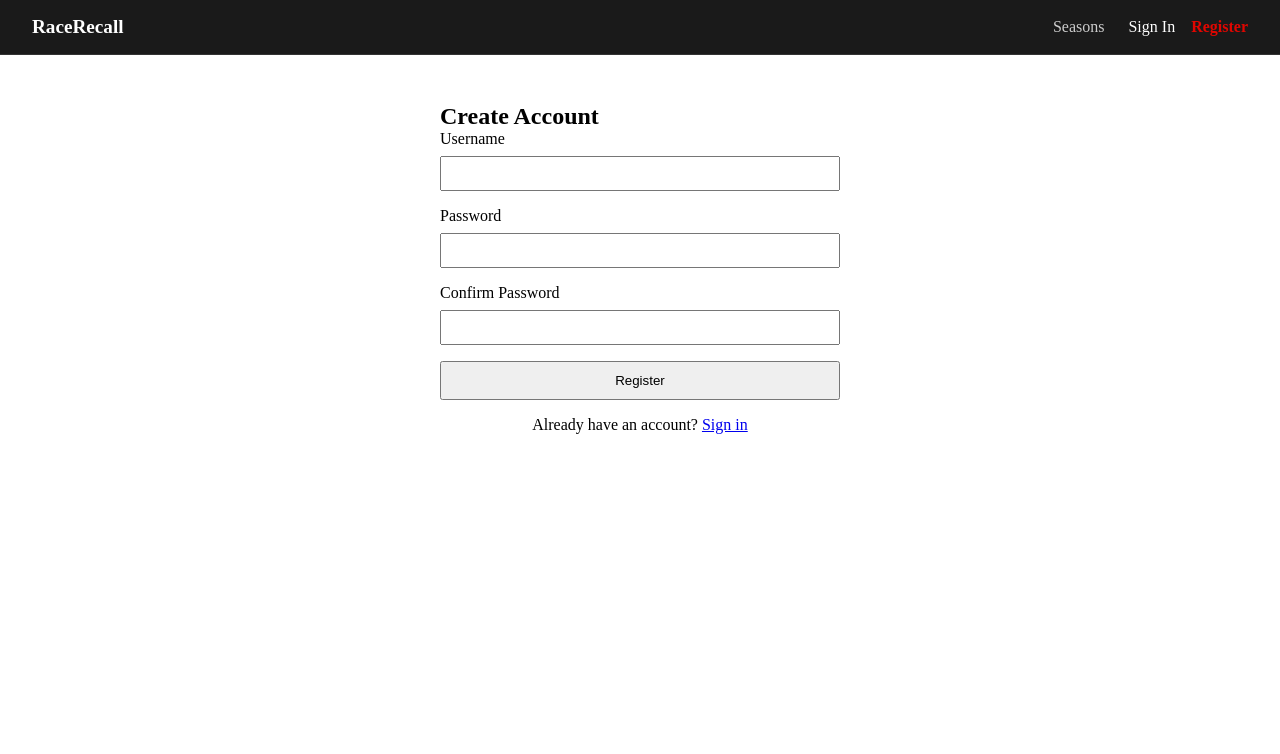
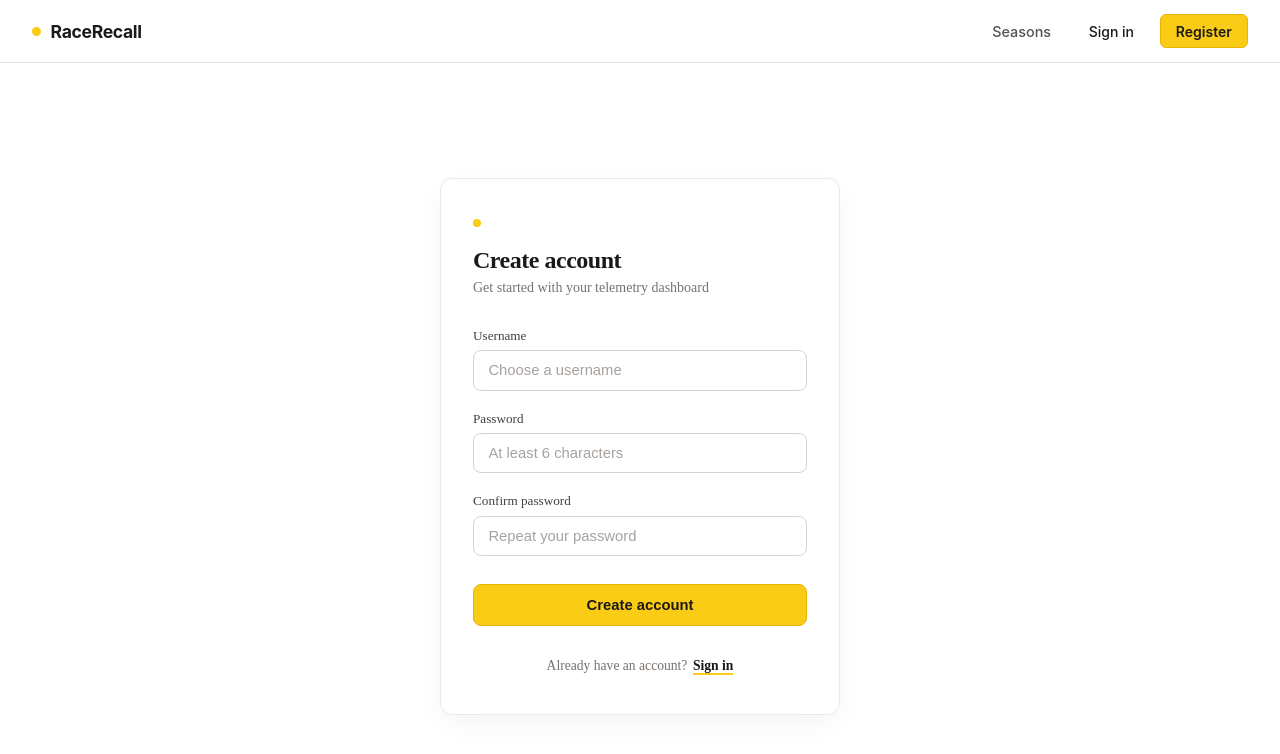
Before and after one commit to alextrifan1/racerecall-frontend, a React (Vite) app: page /register in a window 1280 px wide. Shown: the top 754 px of the page. Built offline with nearby package versions, Linux system fonts and the light colour scheme; no server answers.

Commit message:
style changes

```diff
--- a/src/components/Navbar.jsx
+++ b/src/components/Navbar.jsx
@@ -1,6 +1,7 @@
 import React from 'react';
 import { Link, useNavigate } from 'react-router-dom';
 import { useAuth } from '../context/AuthContext';
+import styles from './Navbar.module.css';
 
 export const Navbar = () => {
     const { isAuthenticated, username, logout } = useAuth();
@@ -12,52 +13,35 @@ export const Navbar = () => {
     };
 
     return (
-        <nav style={{
-            display: 'flex',
-            justifyContent: 'space-between',
-            alignItems: 'center',
-            padding: '1rem 2rem',
-            borderBottom: '1px solid #333',
-            backgroundColor: '#1a1a1a',
-            color: '#fff'
-        }}>
-            <div style={{ fontWeight: 'bold', fontSize: '1.2rem' }}>
-                <Link to="/" style={{ color: '#fff', textDecoration: 'none' }}>
+        <nav className={styles.navbar}>
+            <div className={styles.brandGroup}>
+                <span className={styles.brandDot} />
+                <Link to="/" className={styles.brandLink}>
                     RaceRecall
                 </Link>
             </div>
 
-            <div style={{ display: 'flex', alignItems: 'center', gap: '1.5rem' }}>
-                <Link to="/" style={{ color: '#ccc', textDecoration: 'none' }}>
+            <div className={styles.navLinks}>
+                <Link to="/" className={styles.link}>
                     Seasons
                 </Link>
 
                 {isAuthenticated ? (
                     <>
-            <span style={{ color: '#888' }}>
-              User: <strong style={{ color: '#fff' }}>{username}</strong>
-            </span>
-                        <button
-                            onClick={handleLogout}
-                            style={{
-                                padding: '6px 12px',
-                                backgroundColor: '#e10600',
-                                border: 'none',
-                                borderRadius: '4px',
-                                color: '#fff',
-                                cursor: 'pointer',
-                                fontWeight: 'bold'
-                            }}
-                        >
-                            Sign Out
+                        <div className={styles.userBadge}>
+                            <span>Driver:</span>
+                            <span className={styles.userName}>{username}</span>
+                        </div>
+                        <button onClick={handleLogout} className={styles.logoutBtn}>
+                            Sign out
                         </button>
                     </>
                 ) : (
-                    <div style={{ display: 'flex', gap: '1rem' }}>
-                        <Link to="/login" style={{ color: '#fff', textDecoration: 'none' }}>
-                            Sign In
+                    <div className={styles.authGroup}>
+                        <Link to="/login" className={styles.signInLink}>
+                            Sign in
                         </Link>
-                        <Link to="/register" style={{ color: '#e10600', textDecoration: 'none', fontWeight: 'bold' }}>
+                        <Link to="/register" className={styles.registerBtn}>
                             Register
                         </Link>
                     </div>
--- /dev/null
+++ b/src/components/Navbar.module.css
@@ -0,0 +1,122 @@
+.navbar {
+    display: flex;
+    justify-content: space-between;
+    align-items: center;
+    padding: 0.9rem 2rem;
+    background-color: #ffffff;
+    border-bottom: 1px solid #e7e5e4;
+    font-family: -apple-system, BlinkMacSystemFont, 'Inter', 'Segoe UI', Roboto, sans-serif;
+    position: sticky;
+    top: 0;
+    z-index: 50;
+}
+
+.brandGroup {
+    display: flex;
+    align-items: center;
+    gap: 0.6rem;
+}
+
+.brandDot {
+    width: 9px;
+    height: 9px;
+    background-color: #facc15;
+    border-radius: 50%;
+    display: inline-block;
+}
+
+.brandLink {
+    font-size: 1.1rem;
+    font-weight: 700;
+    letter-spacing: -0.02em;
+    color: #1c1917;
+    text-decoration: none;
+}
+
+.navLinks {
+    display: flex;
+    align-items: center;
+    gap: 1.5rem;
+}
+
+.link {
+    font-size: 0.9rem;
+    font-weight: 500;
+    color: #57534e;
+    text-decoration: none;
+    transition: color 0.15s ease;
+}
+
+.link:hover {
+    color: #1c1917;
+}
+
+.userBadge {
+    font-size: 0.875rem;
+    color: #78716c;
+    display: flex;
+    align-items: center;
+    gap: 0.35rem;
+}
+
+.userName {
+    font-weight: 600;
+    color: #1c1917;
+}
+
+.logoutBtn {
+    padding: 0.45rem 0.85rem;
+    background-color: #f5f5f4;
+    border: 1px solid #e7e5e4;
+    border-radius: 6px;
+    color: #44403c;
+    font-size: 0.85rem;
+    font-weight: 500;
+    cursor: pointer;
+    transition: background-color 0.15s ease, color 0.15s ease, border-color 0.15s ease;
+}
+
+.logoutBtn:hover {
+    background-color: #fee2e2;
+    border-color: #fecaca;
+    color: #dc2626;
+}
+
+.authGroup {
+    display: flex;
+    align-items: center;
+    gap: 0.75rem;
+}
+
+.signInLink {
+    padding: 0.45rem 0.85rem;
+    color: #1c1917;
+    text-decoration: none;
+    font-size: 0.875rem;
+    font-weight: 500;
+    transition: color 0.15s ease;
+}
+
+.signInLink:hover {
+    color: #78716c;
+}
+
+.registerBtn {
+    padding: 0.45rem 0.95rem;
+    background-color: #facc15;
+    border: 1px solid #eab308;
+    border-radius: 6px;
+    color: #1c1917;
+    text-decoration: none;
+    font-size: 0.875rem;
+    font-weight: 600;
+    transition: background-color 0.15s ease, transform 0.1s ease;
+}
+
+.registerBtn:hover {
+    background-color: #eab308;
+}
+
+.registerBtn:active {
+    transform: scale(0.98);
+}
--- /dev/null
+++ b/src/pages/Auth.module.css
@@ -0,0 +1,136 @@
+.container {
+    display: flex;
+    justify-content: center;
+    align-items: center;
+    min-height: calc(100vh - 65px);
+    width: 100%;
+    background-color: #ffffff; /* match navbar and body */
+    padding: 1.5rem;
+    box-sizing: border-box;
+}
+
+.card {
+    width: 100%;
+    max-width: 400px;
+    background-color: #ffffff;
+    border: 1px solid #eaeaea;
+    border-radius: 12px;
+    padding: 2.5rem 2rem;
+    box-shadow: 0 10px 30px -5px rgba(0, 0, 0, 0.06);
+}
+
+.header {
+    margin-bottom: 2rem;
+}
+
+.brandDot {
+    display: inline-block;
+    width: 8px;
+    height: 8px;
+    background-color: #facc15;
+    border-radius: 50%;
+    margin-bottom: 1rem;
+}
+
+.title {
+    font-size: 1.5rem;
+    font-weight: 600;
+    letter-spacing: -0.02em;
+    color: #1c1917;
+    margin: 0 0 0.35rem 0;
+}
+
+.subtitle {
+    font-size: 0.875rem;
+    color: #78716c;
+    margin: 0;
+}
+
+.errorMessage {
+    background-color: #fef2f2;
+    border: 1px solid #fee2e2;
+    color: #dc2626;
+    font-size: 0.85rem;
+    padding: 0.75rem 0.9rem;
+    border-radius: 8px;
+    margin-bottom: 1.5rem;
+}
+
+.formGroup {
+    display: flex;
+    flex-direction: column;
+    gap: 0.4rem;
+    margin-bottom: 1.25rem;
+}
+
+.formGroup label {
+    font-size: 0.825rem;
+    font-weight: 500;
+    color: #44403c;
+}
+
+.formGroup input {
+    background-color: #ffffff;
+    border: 1px solid #d6d3d1;
+    border-radius: 8px;
+    padding: 0.7rem 0.9rem;
+    font-size: 0.925rem;
+    color: #1c1917;
+    outline: none;
+    transition: border-color 0.15s ease, box-shadow 0.15s ease;
+}
+
+.formGroup input::placeholder {
+    color: #a8a29e;
+}
+
+.formGroup input:focus {
+    border-color: #eab308;
+    box-shadow: 0 0 0 3px rgba(250, 204, 21, 0.25);
+}
+
+.submitBtn {
+    width: 100%;
+    margin-top: 0.5rem;
+    padding: 0.75rem;
+    background-color: #facc15;
+    color: #1c1917;
+    border: 1px solid #eab308;
+    border-radius: 8px;
+    font-size: 0.925rem;
+    font-weight: 600;
+    cursor: pointer;
+    transition: background-color 0.15s ease, transform 0.1s ease;
+}
+
+.submitBtn:hover:not(:disabled) {
+    background-color: #eab308;
+}
+
+.submitBtn:active:not(:disabled) {
+    transform: scale(0.99);
+}
+
+.submitBtn:disabled {
+    opacity: 0.5;
+    cursor: not-allowed;
+}
+
+.footer {
+    margin-top: 2rem;
+    text-align: center;
+    font-size: 0.85rem;
+    color: #78716c;
+}
+
+.link {
+    color: #1c1917;
+    font-weight: 600;
+    text-decoration: none;
+    margin-left: 0.35rem;
+    border-bottom: 2px solid #facc15;
+}
+
+.link:hover {
+    color: #854d0e;
+}
--- a/src/pages/Login.jsx
+++ b/src/pages/Login.jsx
@@ -1,6 +1,7 @@
 import React, { useState } from 'react';
-import { useNavigate } from 'react-router-dom';
+import { useNavigate, Link } from 'react-router-dom';
 import { useAuth } from '../context/AuthContext';
+import styles from './Auth.module.css';
 
 export const Login = () => {
     const [username, setUsername] = useState('');
@@ -23,7 +24,7 @@ export const Login = () => {
             if (err.response) {
                 setError(typeof err.response.data === 'string' ? err.response.data : 'Invalid credentials');
             } else {
-                setError('Network error or server unreachable');
+                setError('Unable to reach server. Please try again.');
             }
         } finally {
             setLoading(false);
@@ -31,32 +32,55 @@ export const Login = () => {
     };
 
     return (
+        <div className={styles.container}>
+            <div className={styles.card}>
+                <div className={styles.header}>
+                    <span className={styles.brandDot} />
+                    <h1 className={styles.title}>Sign in</h1>
+                    <p className={styles.subtitle}>Welcome back to RaceRecall</p>
+                </div>
+
+                {error && <div className={styles.errorMessage}>{error}</div>}
+
                 <form onSubmit={handleSubmit}>
-            <h2>Sign In</h2>
-            {error && <p style={{ color: 'red' }}>{error}</p>}
-            <div>
+                    <div className={styles.formGroup}>
                         <label htmlFor="username">Username</label>
                         <input
                             id="username"
                             type="text"
                             value={username}
                             onChange={(e) => setUsername(e.target.value)}
+                            placeholder="Enter your username"
+                            autoComplete="username"
                             required
                         />
                     </div>
-            <div>
+
+                    <div className={styles.formGroup}>
                         <label htmlFor="password">Password</label>
                         <input
                             id="password"
                             type="password"
                             value={password}
                             onChange={(e) => setPassword(e.target.value)}
+                            placeholder="Enter your password"
+                            autoComplete="current-password"
                             required
                         />
                     </div>
-            <button type="submit" disabled={loading}>
-                {loading ? 'Authenticating...' : 'Sign In'}
+
+                    <button type="submit" className={styles.submitBtn} disabled={loading}>
+                        {loading ? 'Signing in...' : 'Continue'}
                     </button>
                 </form>
+
+                <p className={styles.footer}>
+                    Don't have an account?
+                    <Link to="/register" className={styles.link}>
+                        Create one
+                    </Link>
+                </p>
+            </div>
+        </div>
     );
 };
--- a/src/pages/Register.jsx
+++ b/src/pages/Register.jsx
@@ -1,6 +1,7 @@
 import React, { useState } from 'react';
 import { useNavigate, Link } from 'react-router-dom';
 import { useAuth } from '../context/AuthContext';
+import styles from './Auth.module.css';
 
 export const Register = () => {
     const [username, setUsername] = useState('');
@@ -16,7 +17,6 @@ export const Register = () => {
         e.preventDefault();
         setError('');
 
-        // Client-side confirmation check
         if (password !== confirmPassword) {
             setError('Passwords do not match');
             return;
@@ -36,7 +36,7 @@ export const Register = () => {
             if (err.response) {
                 setError(typeof err.response.data === 'string' ? err.response.data : 'Registration failed');
             } else {
-                setError('Network error or server unreachable');
+                setError('Unable to reach server. Please try again.');
             }
         } finally {
             setLoading(false);
@@ -44,70 +44,68 @@ export const Register = () => {
     };
 
     return (
-        <div style={{ maxWidth: '400px', margin: '2rem auto' }}>
+        <div className={styles.container}>
+            <div className={styles.card}>
+                <div className={styles.header}>
+                    <span className={styles.brandDot} />
+                    <h1 className={styles.title}>Create account</h1>
+                    <p className={styles.subtitle}>Get started with your telemetry dashboard</p>
+                </div>
+
+                {error && <div className={styles.errorMessage}>{error}</div>}
+
                 <form onSubmit={handleSubmit}>
-                <h2>Create Account</h2>
-
-                {error && (
-                    <div style={{ color: 'red', marginBottom: '1rem' }}>
-                        {error}
-                    </div>
-                )}
-
-                <div style={{ marginBottom: '1rem' }}>
-                    <label htmlFor="username" style={{ display: 'block', marginBottom: '.5rem' }}>
-                        Username
-                    </label>
+                    <div className={styles.formGroup}>
+                        <label htmlFor="reg-username">Username</label>
                         <input
-                        id="username"
+                            id="reg-username"
                             type="text"
                             value={username}
                             onChange={(e) => setUsername(e.target.value)}
-                        style={{ width: '100%', padding: '8px', boxSizing: 'border-box' }}
+                            placeholder="Choose a username"
+                            autoComplete="username"
                             required
                         />
                     </div>
 
-                <div style={{ marginBottom: '1rem' }}>
-                    <label htmlFor="password" style={{ display: 'block', marginBottom: '.5rem' }}>
-                        Password
-                    </label>
+                    <div className={styles.formGroup}>
+                        <label htmlFor="reg-password">Password</label>
                         <input
-                        id="password"
+                            id="reg-password"
                             type="password"
                             value={password}
                             onChange={(e) => setPassword(e.target.value)}
-                        style={{ width: '100%', padding: '8px', boxSizing: 'border-box' }}
+                            placeholder="At least 6 characters"
+                            autoComplete="new-password"
                             required
                         />
                     </div>
 
-                <div style={{ marginBottom: '1rem' }}>
-                    <label htmlFor="confirmPassword" style={{ display: 'block', marginBottom: '.5rem' }}>
-                        Confirm Password
-                    </label>
+                    <div className={styles.formGroup}>
+                        <label htmlFor="reg-confirm">Confirm password</label>
                         <input
-                        id="confirmPassword"
+                            id="reg-confirm"
                             type="password"
                             value={confirmPassword}
                             onChange={(e) => setConfirmPassword(e.target.value)}
-                        style={{ width: '100%', padding: '8px', boxSizing: 'border-box' }}
+                            placeholder="Repeat your password"
+                            autoComplete="new-password"
                             required
                         />
                     </div>
 
-                <button
-                    type="submit"
-                    disabled={loading}
-                    style={{ width: '100%', padding: '10px', cursor: 'pointer' }}
-                >
-                    {loading ? 'Creating account...' : 'Register'}
+                    <button type="submit" className={styles.submitBtn} disabled={loading}>
+                        {loading ? 'Creating account...' : 'Create account'}
                     </button>
+                </form>
 
-                <p style={{ marginTop: '1rem', textAlign: 'center' }}>
-                    Already have an account? <Link to="/login">Sign in</Link>
+                <p className={styles.footer}>
+                    Already have an account?
+                    <Link to="/login" className={styles.link}>
+                        Sign in
+                    </Link>
                 </p>
-            </form>
+            </div>
         </div>
     );
 };
```
Lines whose indentation alone changed are shown as unchanged.
